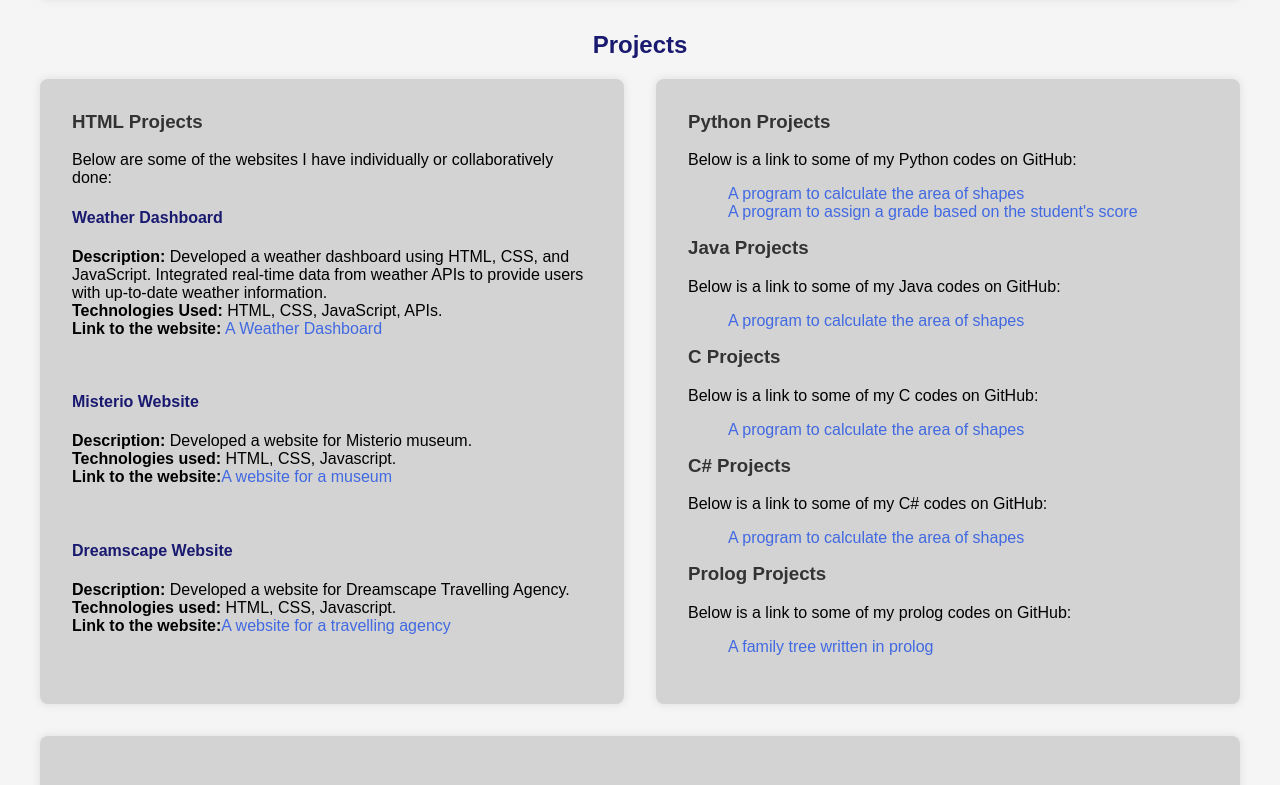
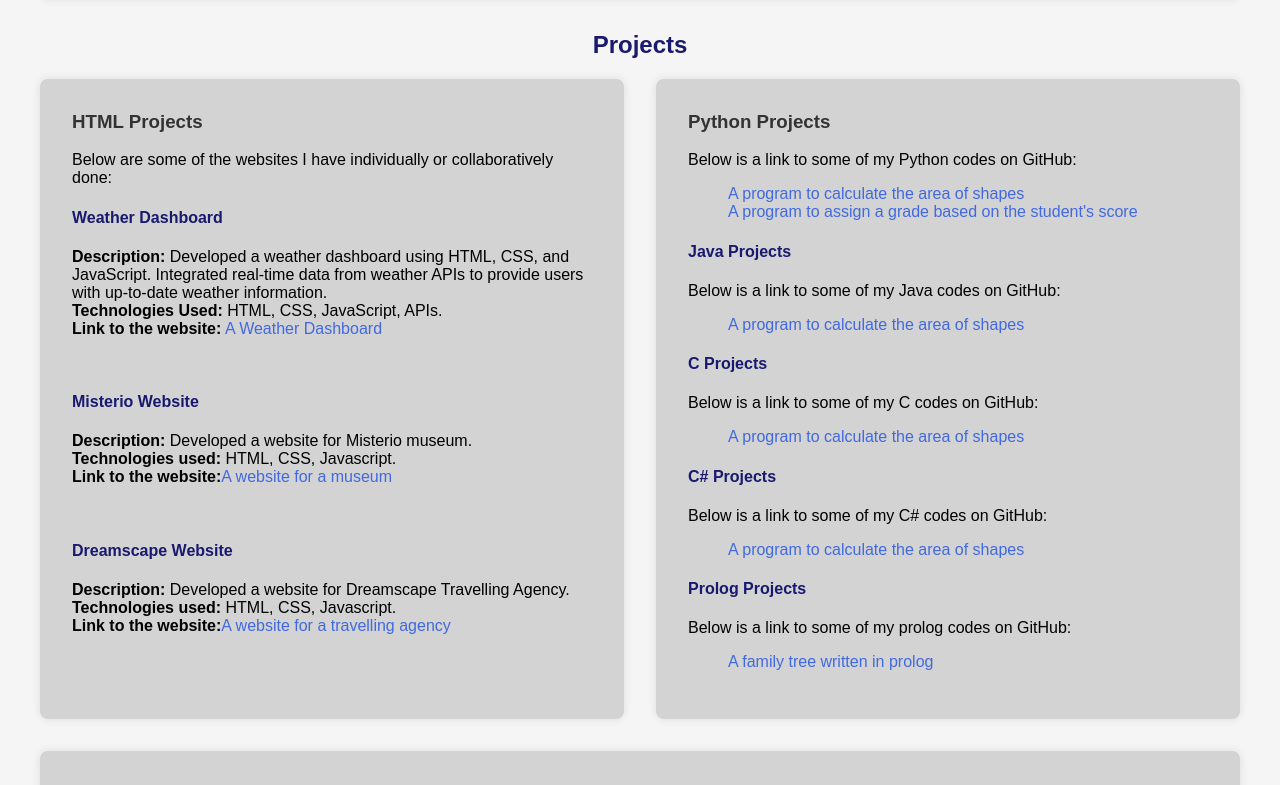
Before and after one commit to Nastiquenaomi/PORTFOLIO, a plain HTML site: page index.html in a window 1280 px wide. Shown: the part 535-1320 px from the top of the page. Drawn offline with Linux system fonts and the light colour scheme.

Commit message:
Add files via upload

```diff
--- a/index.html
+++ b/index.html
@@ -74,22 +74,22 @@
                         <li><a href="https://github.com/Nastiquenaomi/APT1030-PROJECT/blob/main/GRADE%20ASSIGNMENT.py" target="_blank">A program to assign a grade based on the student's score</a></li>
                     </ul>
 
-                    <h3>Java Projects</h3>
+                    <h4>Java Projects</h4>
                     <p>Below is a link to some of my Java codes on GitHub:</p>
                     <ul>
                         <li><a href="https://github.com/Nastiquenaomi/APT1030-PROJECT/blob/main/AREA%20OF%20SHAPE.java" target="_blank">A program to calculate the area of shapes</a></li>
                     </ul>
-                    <h3>C Projects</h3>
+                    <h4>C Projects</h4>
                     <p>Below is a link to some of my C codes on GitHub:</p>
                     <ul>
                         <li><a href="https://github.com/Nastiquenaomi/APT1030-PROJECT/blob/main/AREA%20OF%20SHAPE.c" target="_blank">A program to calculate the area of shapes</a></li>
                     </ul>
-                    <h3>C# Projects</h3>
+                    <h4>C# Projects</h4>
                     <p>Below is a link to some of my C# codes on GitHub:</p>
                     <ul>
                         <li><a href="https://github.com/Nastiquenaomi/APT1030-PROJECT/blob/main/AREA%20OF%20SHAPE.cs" target="_blank">A program to calculate the area of shapes</a></li>
                     </ul>
-                    <h3>Prolog Projects</h3>
+                    <h4>Prolog Projects</h4>
                     <p>Below is a link to some of my prolog codes on GitHub:</p>
                     <ul>
                         <li><a href="https://github.com/Nastiquenaomi/APT1030-PROJECT/blob/main/ASSIGNMENT%202.docx" target="_blank">A family tree written in prolog</a></li>
```
